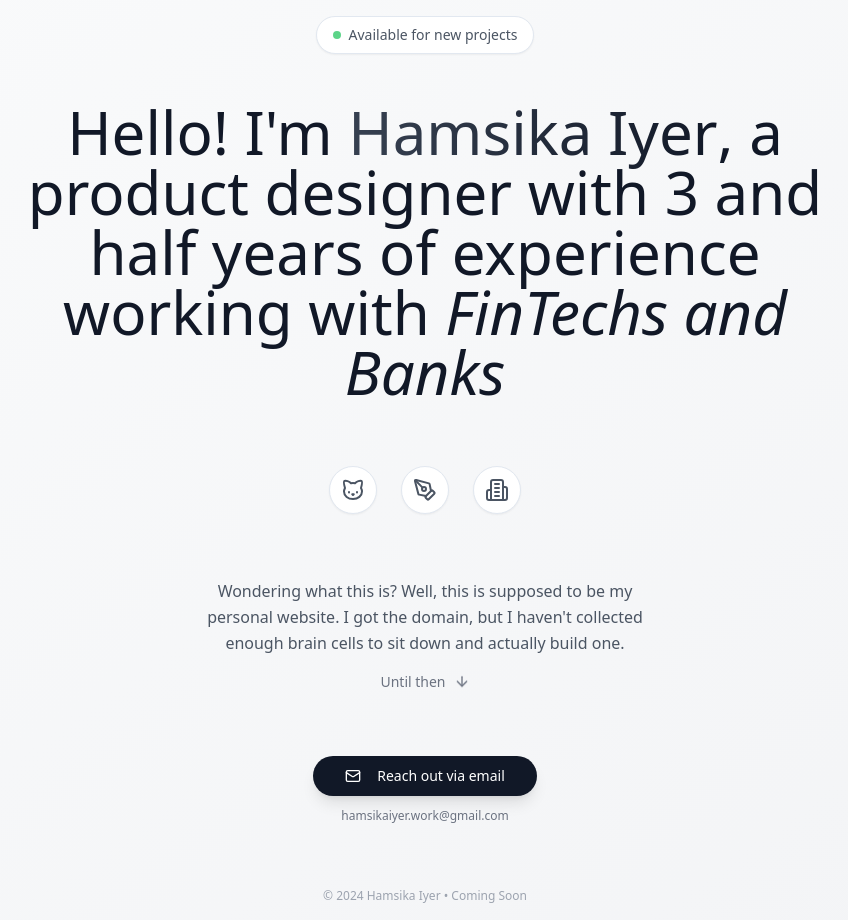
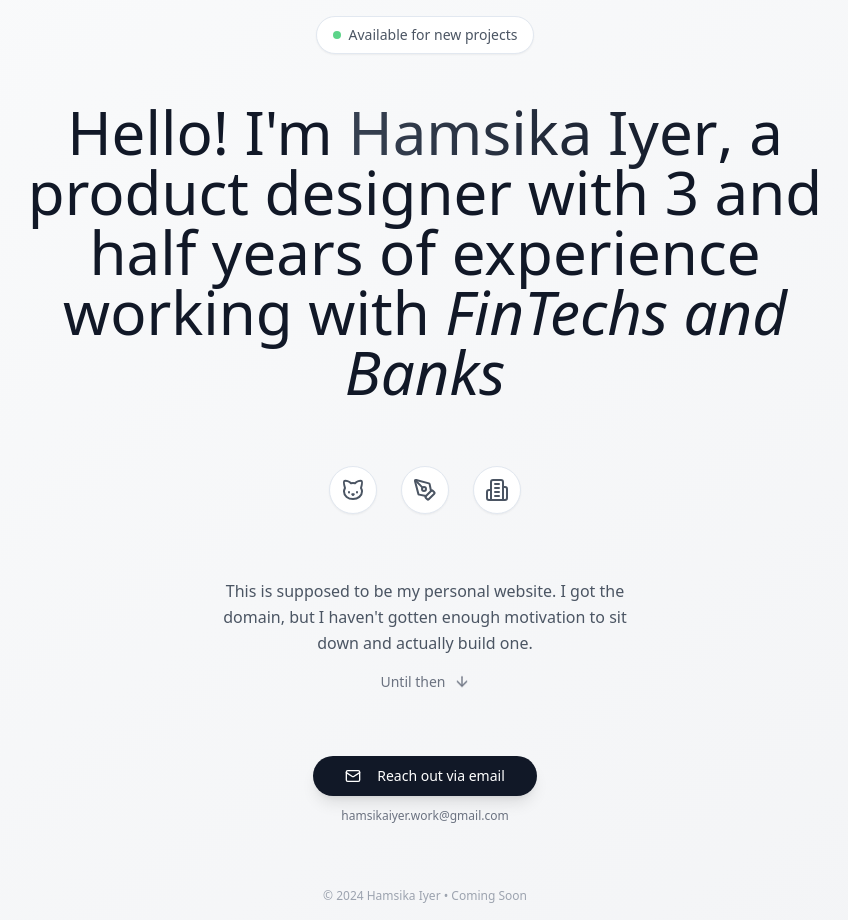
Before and after one commit to hamsika-iyer/hamsikas-website-waitlist-vibes, a React (Vite) app: page / in a window 1280 px wide. Shown: the whole page, without its empty margins (215-1063 px from the left). Built offline with nearby package versions, Linux system fonts and the light colour scheme.

Commit message:
Visual edit in Lovable
Edited UI in Lovable

```diff
--- a/src/pages/Index.tsx
+++ b/src/pages/Index.tsx
@@ -43,11 +43,7 @@ const Index = () => {
 
           {/* Discover Section */}
           <div className="space-y-4">
-            <p className="text-gray-600 max-w-md mx-auto leading-relaxed">
-              Wondering what this is? Well, this is supposed to be my personal website.
-              I got the domain, but I haven't collected enough brain cells to sit down
-              and actually build one.
-            </p>
+            <p className="text-gray-600 max-w-md mx-auto leading-relaxed">This is supposed to be my personal website. I got the domain, but I haven't gotten enough motivation to sit down and actually build one.</p>
 
             <div className="flex items-center justify-center gap-2 text-sm text-gray-500">
               <span>Until then</span>
```
